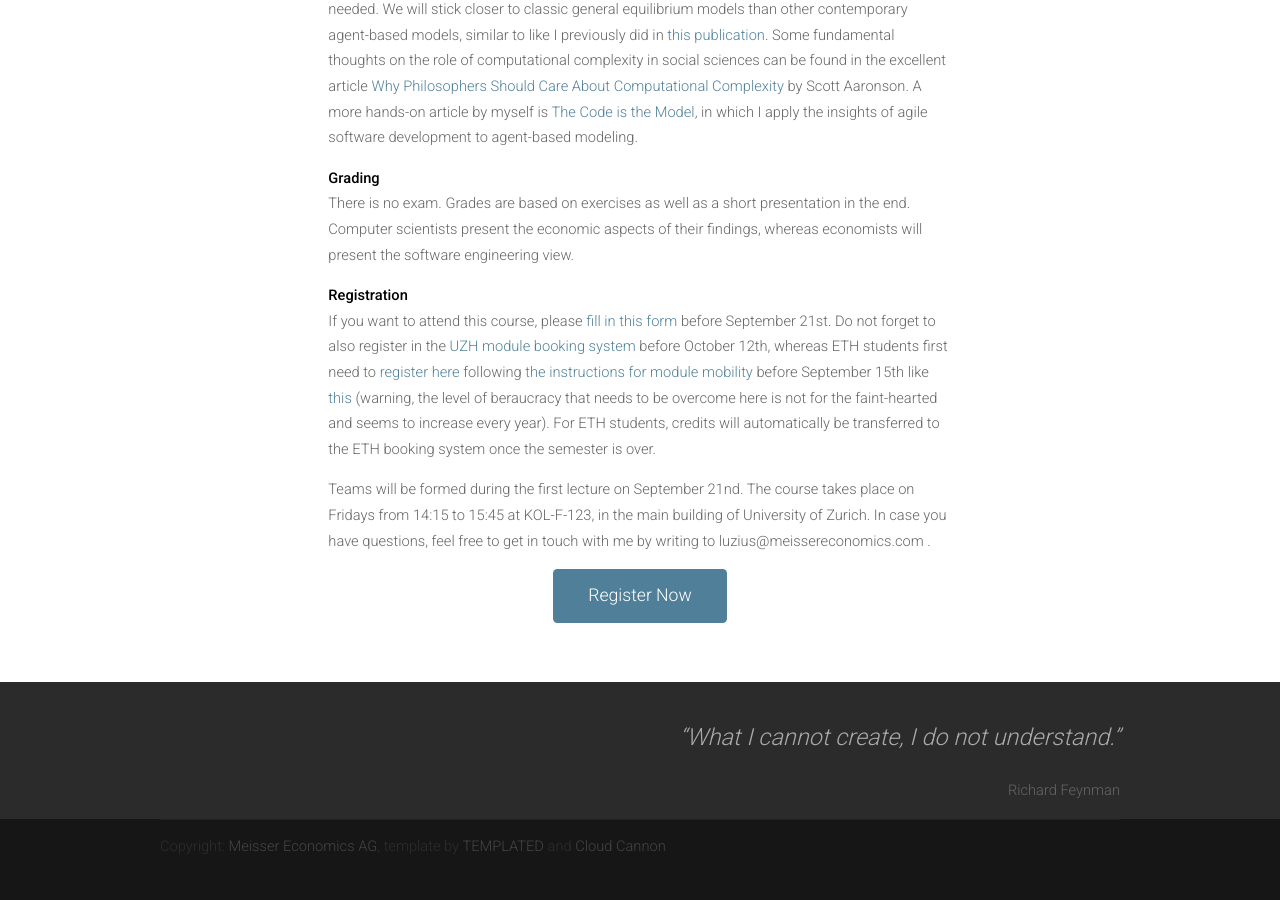
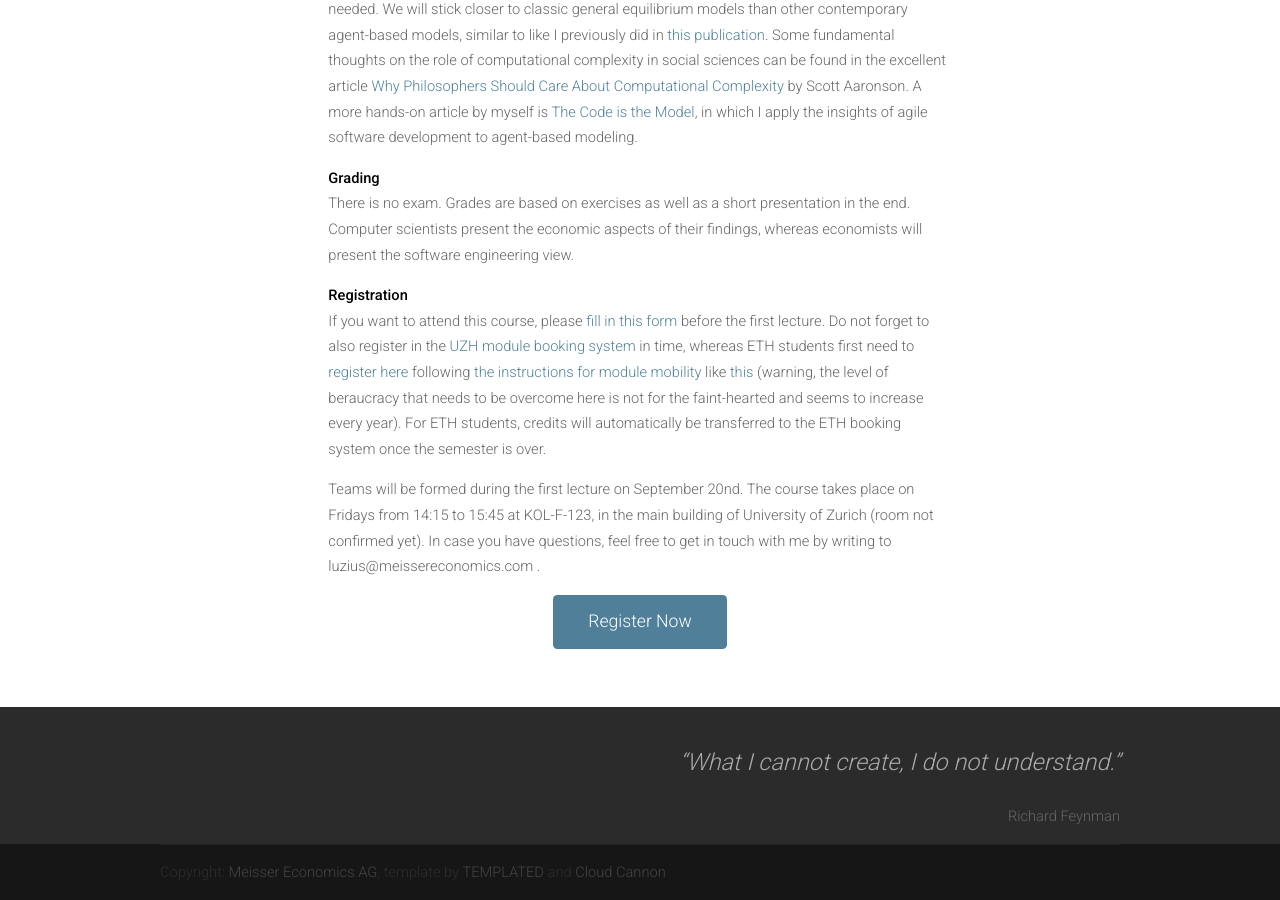
Before and after one commit to meisserecon/www, a Jekyll site: the page built from course.md, in a window 1280 px wide and 900 px high, scrolled down 1597 px. Built offline with Jekyll 4.4.1, drawn with Linux system fonts in a browser that asks for light colours; nearby versions of some CDN libraries; before the commit the page ends 2472 px from its top, so only the background shows below that.

Commit message:
Update course.md

```diff
--- a/course.md
+++ b/course.md
@@ -79,8 +79,8 @@ Complexity: how can software engineering help in managing the complexity?</p>
 
 <b>Registration</b>
 
-<p>If you want to attend this course, please <a href="https://docs.google.com/forms/d/e/1FAIpQLSfiUZGNaYk8NIR_RWXHa7f5W4S-vUUTmfpFBs0hOOgmZ22x-w/viewform?usp=sf_link">fill in this form</a> before September 21st. Do not forget to also register in the <a href="https://idagreen.uzh.ch/mb/">UZH module booking system</a> before October 12th, whereas ETH students first need to <a href="https://studentservices.uzh.ch/uzh/application?sap-language=EN&sap-ui-language=EN#/Logon">register here</a> following <a href="https://www.uzh.ch/cmsssl/en/studies/application/chmobilityin.html">the instructions for module mobility</a> before September 15th like <a href="/assets/images/bureaucracy.jpg">this</a> (warning, the level of beraucracy that needs to be overcome here is not for the faint-hearted and seems to increase every year). For ETH students, credits will automatically be transferred to the ETH booking system once the semester is over.</p>
+<p>If you want to attend this course, please <a href="https://docs.google.com/forms/d/e/1FAIpQLSfiUZGNaYk8NIR_RWXHa7f5W4S-vUUTmfpFBs0hOOgmZ22x-w/viewform?usp=sf_link">fill in this form</a> before the first lecture. Do not forget to also register in the <a href="https://idagreen.uzh.ch/mb/">UZH module booking system</a> in time, whereas ETH students first need to <a href="https://studentservices.uzh.ch/uzh/application?sap-language=EN&sap-ui-language=EN#/Logon">register here</a> following <a href="https://www.uzh.ch/cmsssl/en/studies/application/chmobilityin.html">the instructions for module mobility</a> like <a href="/assets/images/bureaucracy.jpg">this</a> (warning, the level of beraucracy that needs to be overcome here is not for the faint-hearted and seems to increase every year). For ETH students, credits will automatically be transferred to the ETH booking system once the semester is over.</p>
 
-<p>Teams will be formed during the first lecture on September 21nd. The course takes place on Fridays from 14:15 to 15:45 at KOL-F-123, in the main building of University of Zurich. In case you have questions, feel free to get in touch with me by writing to luzius@meissereconomics.com .</p>
+<p>Teams will be formed during the first lecture on September 20nd. The course takes place on Fridays from 14:15 to 15:45 at KOL-F-123, in the main building of University of Zurich (room not confirmed yet). In case you have questions, feel free to get in touch with me by writing to luzius@meissereconomics.com .</p>
 
 <p><center><a href="https://docs.google.com/forms/d/e/1FAIpQLSfiUZGNaYk8NIR_RWXHa7f5W4S-vUUTmfpFBs0hOOgmZ22x-w/viewform?usp=sf_link" class="button button-style1">Register Now</a></center></p>
```
